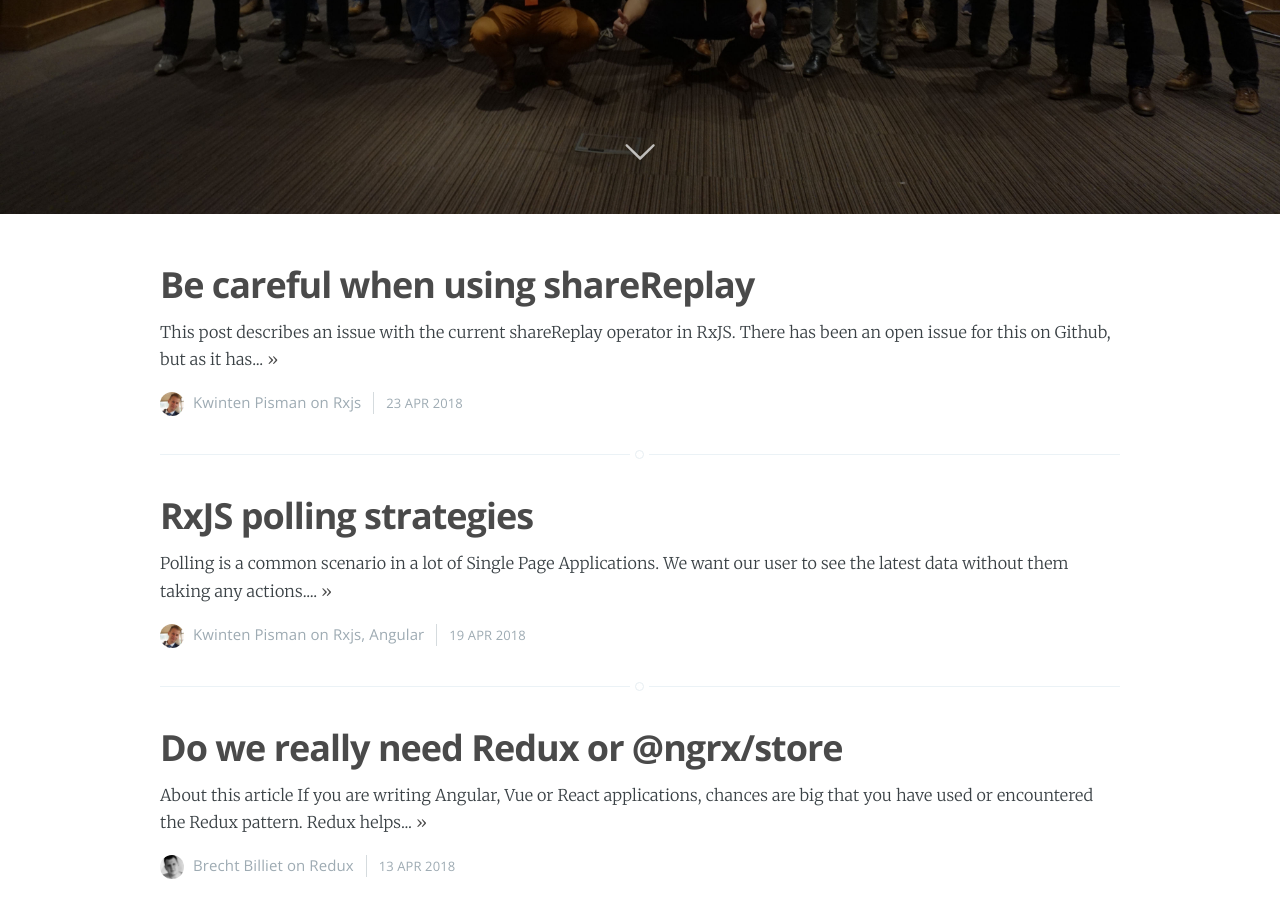
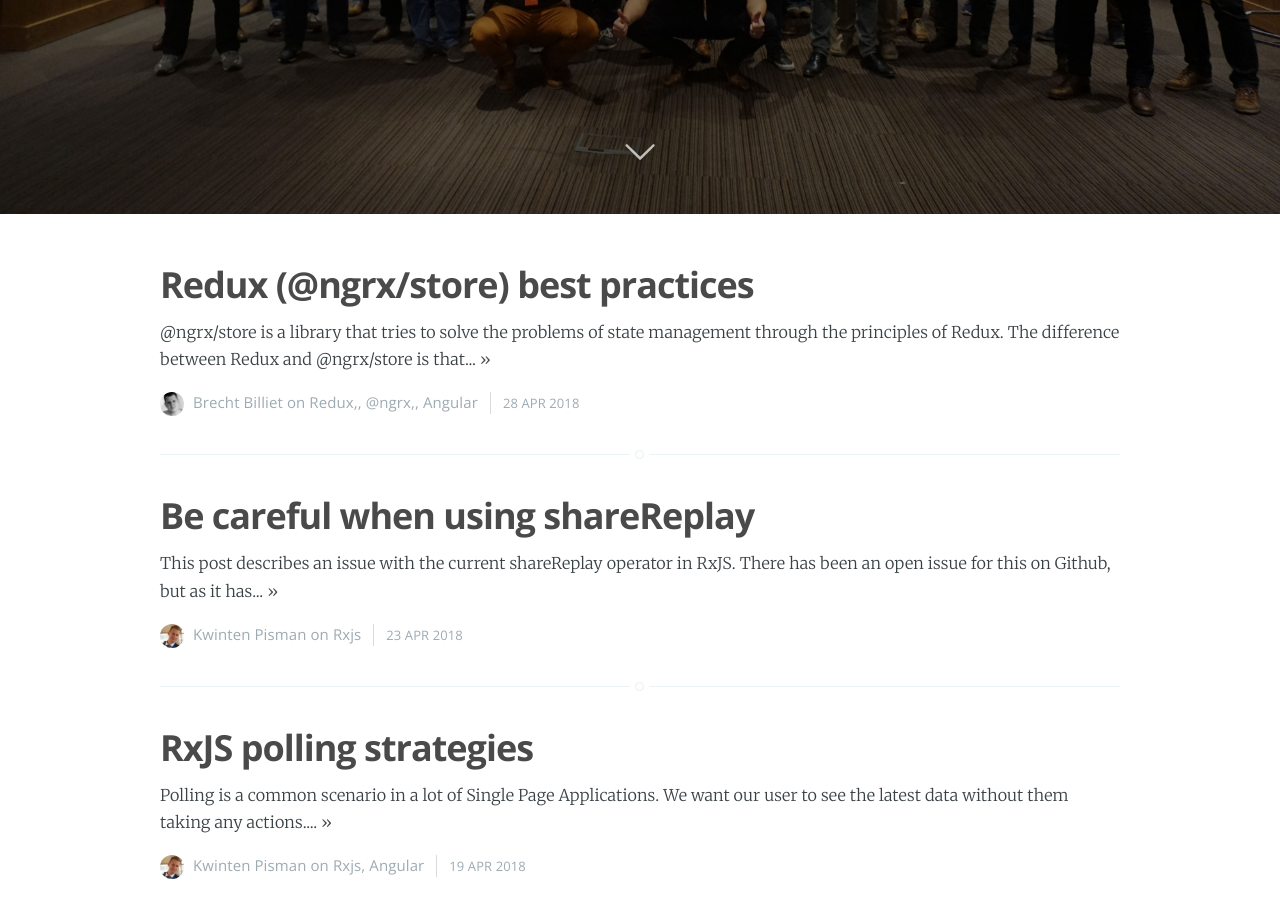
Before and after one commit to strongbrewio/strongbrewio.github.io, a Jekyll site: the page built from index.html, in a window 1280 px wide and 900 px high, scrolled down 686 px. Built offline with Jekyll 4.4.1, drawn with Linux system fonts in a browser that asks for light colours; nearby versions of some CDN libraries; the list of posts is cut into pages by our own code; some of the changed text lies outside the part shown.

Commit message:
Update 2018-04-13-Redux-best-practices.md

```diff
--- a/_posts/2018-04-13-Redux-best-practices.md
+++ b/_posts/2018-04-13-Redux-best-practices.md
@@ -5,7 +5,7 @@ published: true
 description: This article is all about what to do and what not to do when using Redux (@ngrx/store)
 author: brechtbilliet
 comments: true
-date: 2016-12-21
+date: 2018-04-28
 subclass: 'post'
 categories: 'brechtbilliet'
 disqus: true
```
